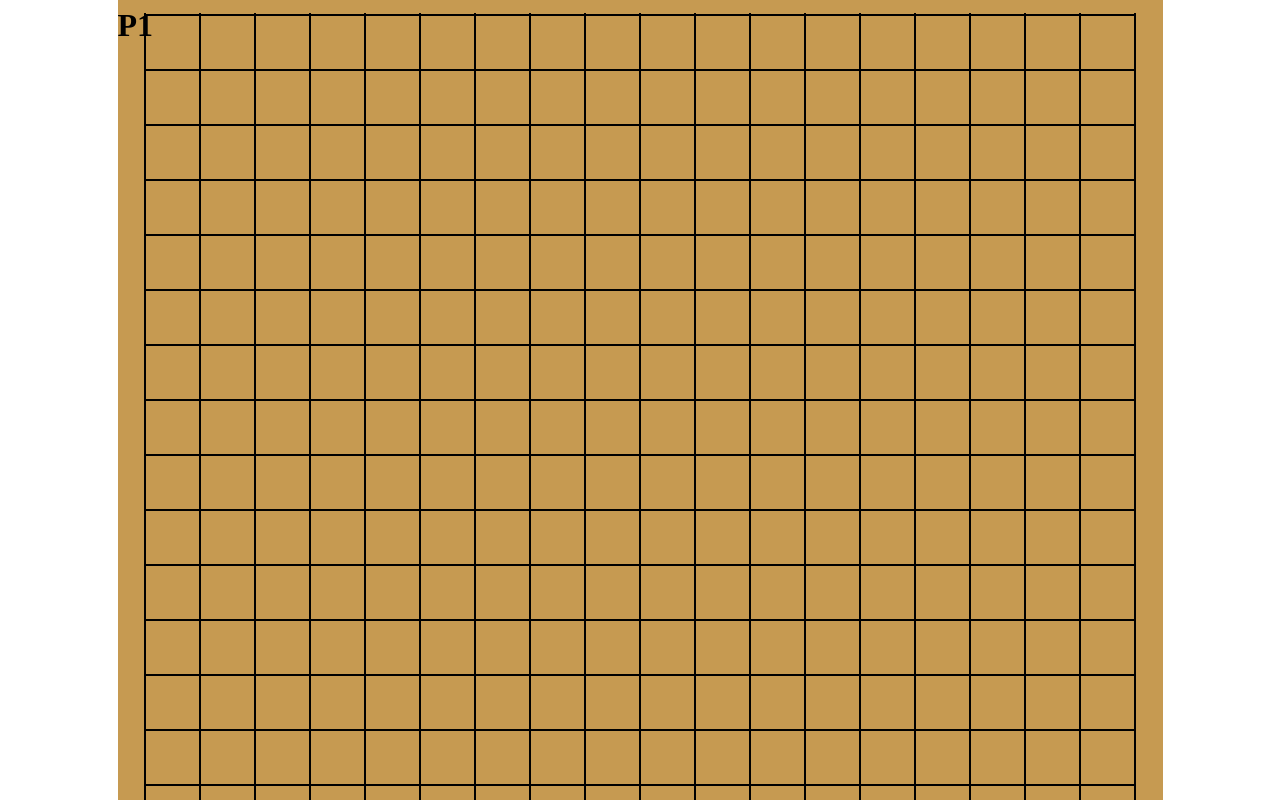
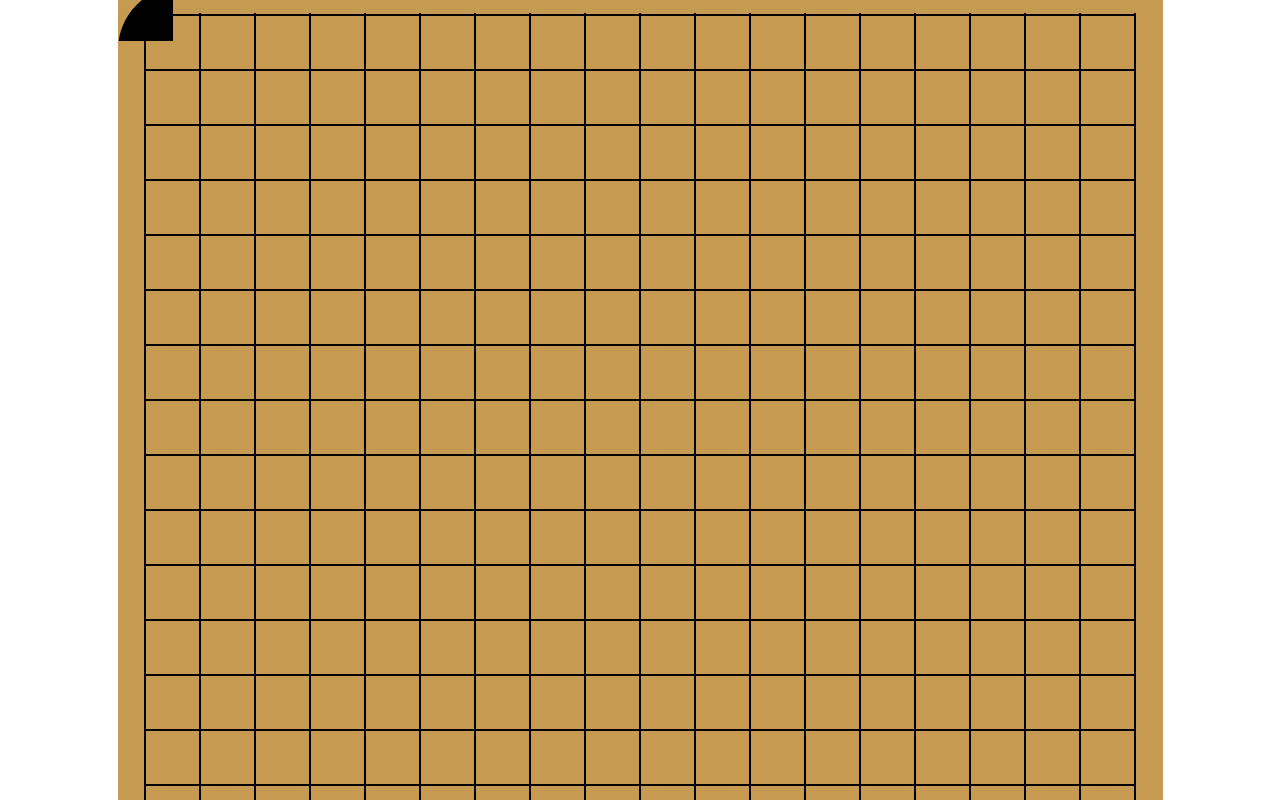
Before and after one commit to jhssttj/Omok, a React (Create React App) app: page / in a window 1280 px wide. Both pictures are taken after a click on the element 145 px from the left and 13 px from the top of the page. Shown: the top 800 px of the page. Built offline with nearby package versions, Linux system fonts and the light colour scheme.

Commit message:
Add image icon to use as players piece

```diff
--- a/src/components/Board.js
+++ b/src/components/Board.js
@@ -14,6 +14,7 @@ function Board() {
   const [player, setPlayer] = useState(1);
 
   const placeStone = (event) => {
+    event.preventDefault();
     //Get current square x and y coordinates
     const x = event.target.getAttribute("x");
     const y = event.target.getAttribute("y");
--- a/src/components/BoardSquare.js
+++ b/src/components/BoardSquare.js
@@ -1,5 +1,7 @@
 import React from 'react';
 import '../styles/Board.css';
+import piece1 from '../images/piece-black.png'
+import piece2 from '../images/piece-white.png'
 
 function BoardSquare(props) {
   //Carry over values from props
@@ -12,10 +14,10 @@ function BoardSquare(props) {
   return (
     <div className={className} x={x} y={y} onClick={(event)=>{placeStone(event)}}>
       {board[y][x] === 1 &&
-        <h1>P1</h1>
+        <img src={piece1} alt='p1' className='p1piece'/>
       }
       {board[y][x] === 2 &&
-        <h1>P2</h1>
+        <img src={piece2} alt='p2' className='p2piece'/>
       }
     </div>
   );
```
Also changed, not shown: src/images/piece-black.png (added), src/images/piece-white.png (added).
